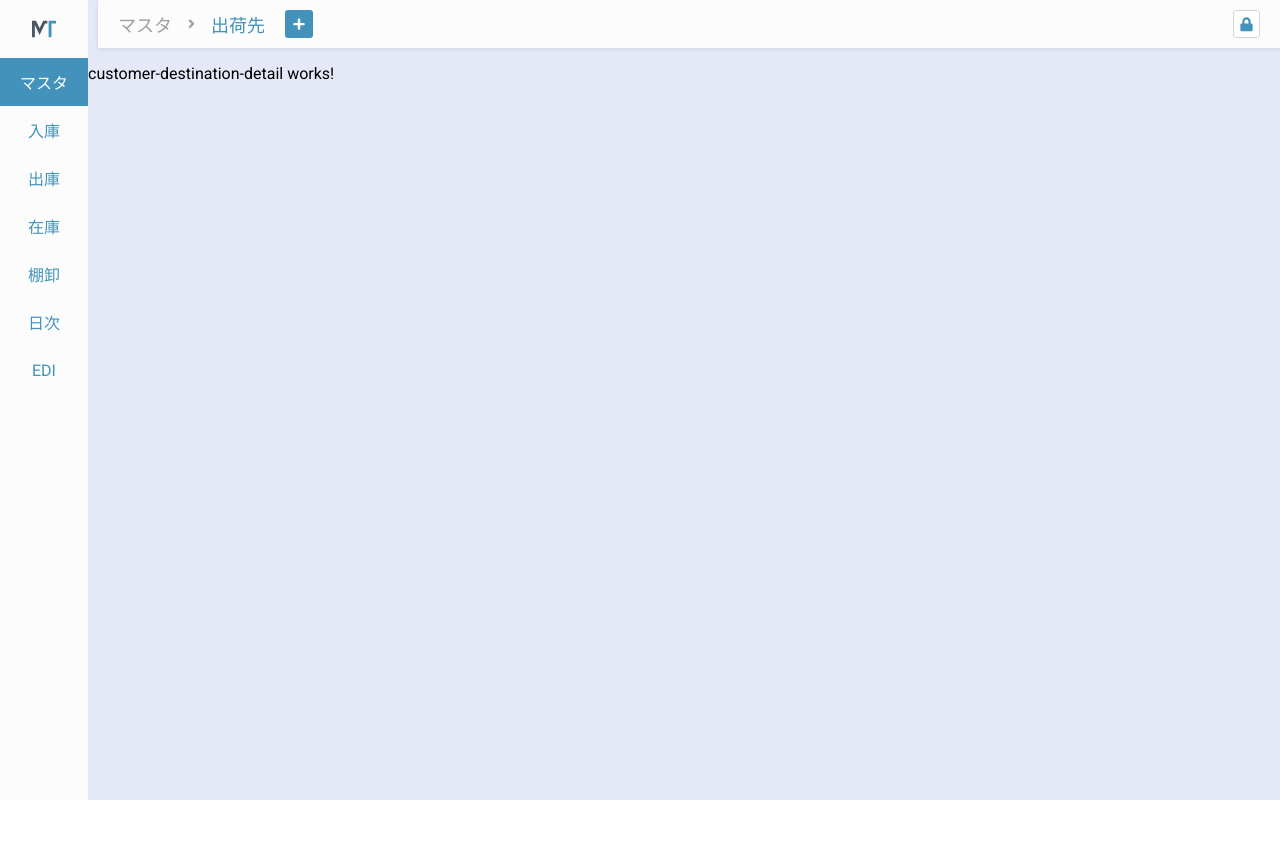
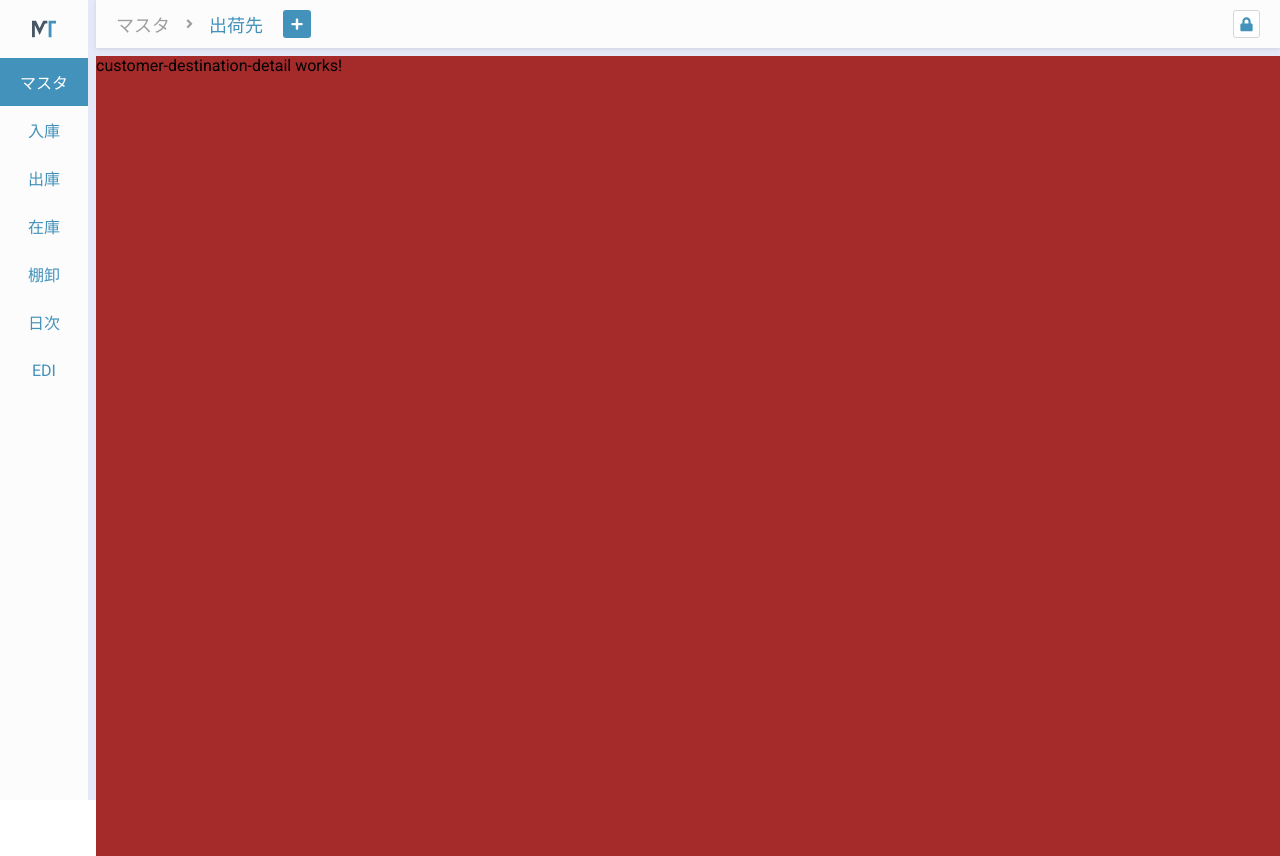
Before and after one commit to buiducdong/VIMASH-FE, an Angular app: page /customer-detail in a window 1280 px wide. Before the commit the page ends 800 px from the top, so only its background shows below. Built offline with nearby package versions, Linux system fonts and the light colour scheme.

Commit message:
edit body compnent

```diff
--- a/src/app/layout/component/header/header.component.html
+++ b/src/app/layout/component/header/header.component.html
@@ -5,7 +5,7 @@
     </li>
     <span><mat-icon class="arrow-right" svgIcon="icon-right"></mat-icon></span>
     <li class="active">
-      <a>出荷先</a>
+      <a routerLink="/customer">出荷先</a>
     </li>
     <li routerLink="/customer-detail">
       <mat-icon class="icon-plus" svgIcon="icon-plus"></mat-icon>
--- a/src/app/layout/component/header/header.component.scss
+++ b/src/app/layout/component/header/header.component.scss
@@ -5,7 +5,7 @@ $height-header: 48px;
   box-shadow: 0px 1px 4px rgba(0, 0, 0, 0.1);
   background: #fcfcfc;
   position: fixed;
-  width: calc(100% - 98px);
+  width: calc(100% - 96px);
   right: 0;
   top: 0;
   padding: 0 20px;
--- a/src/app/pages/system/customer-destination-detail/customer-destination-detail.component.scss
+++ b/src/app/pages/system/customer-destination-detail/customer-destination-detail.component.scss
@@ -0,0 +1,6 @@
+p {
+  width: 100%;
+  height: 100vh;
+  background-color: brown;
+  margin: 0;
+}
--- a/src/app/pages/system/customer-destination/customer-destiantion.component.scss
+++ b/src/app/pages/system/customer-destination/customer-destiantion.component.scss
@@ -1,9 +1,6 @@
 .container {
-  padding-left: 10px;
-
   .search {
     box-sizing: border-box;
-    margin-top: 10px;
     height: 76px;
     margin-right: 10px;
     background-color: #fbfeff;
--- a/src/app/pages/system/system.component.scss
+++ b/src/app/pages/system/system.component.scss
@@ -8,5 +8,7 @@
     margin-left: 88px;
     width: calc(100% - 88px);
     margin-top: 48px;
+    padding-top: 8px;
+    padding-left: 8px;
   }
 }
```
